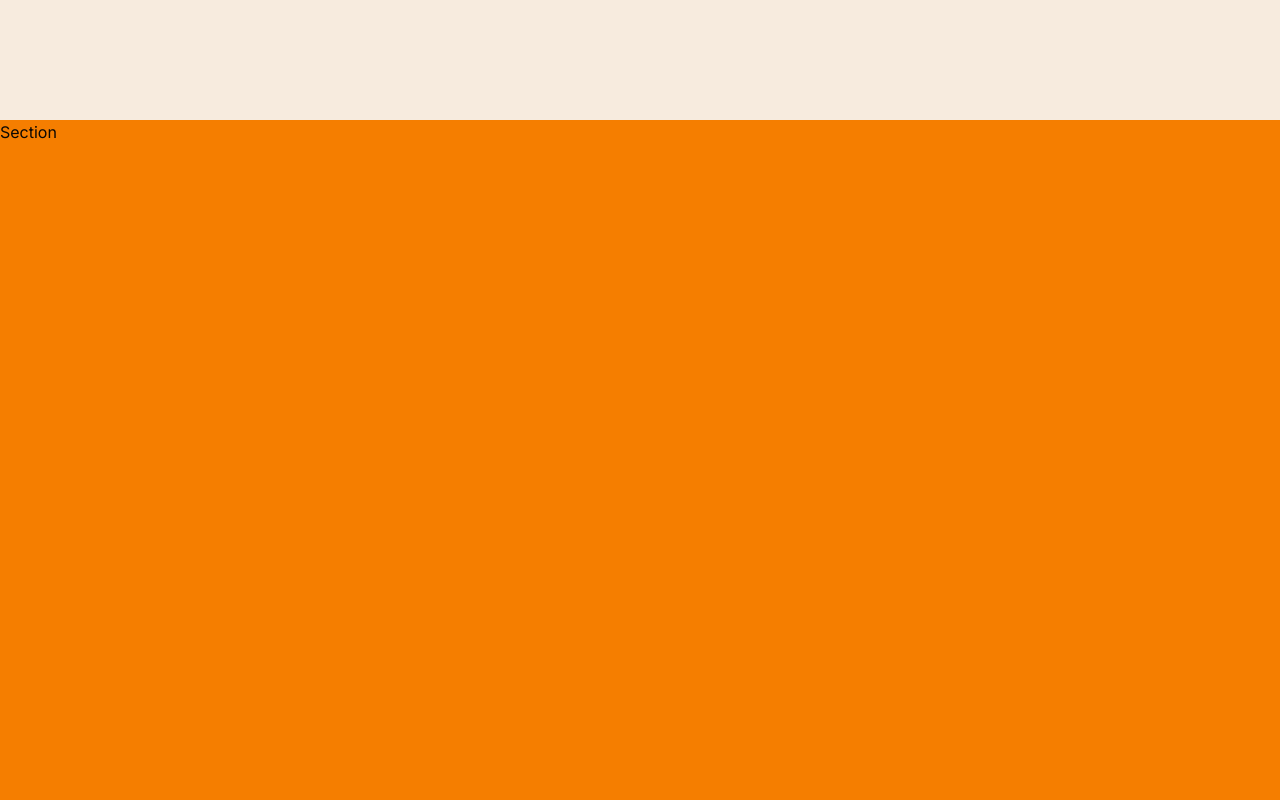
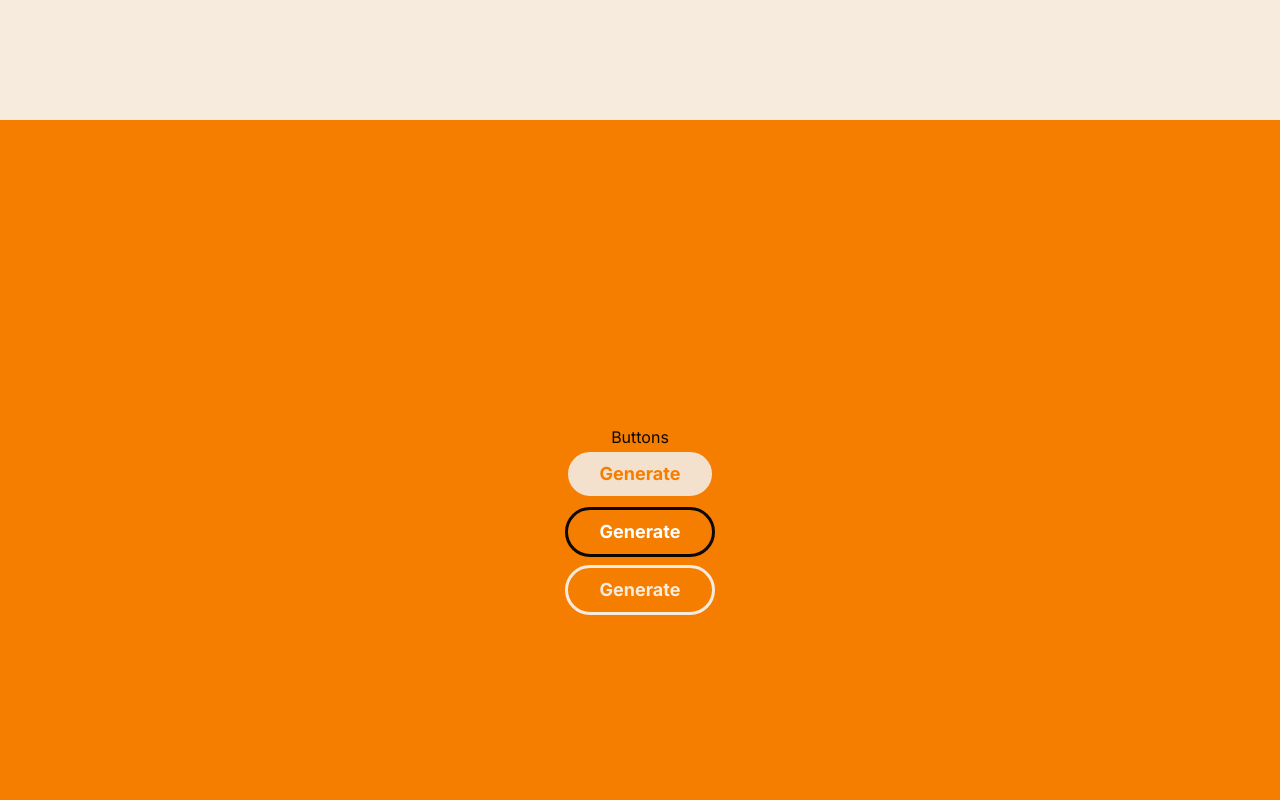
Before and after one commit to iyabc/chef-gru-frontend, a Next.js app: page / in a window 1280 px wide. Shown: the part 680-1480 px from the top of the page. Built offline with nearby package versions, Linux system fonts and the light colour scheme.

Commit message:
refactor: added button variants, fixed globals color

```diff
--- a/src/components/HomePage/HomePage.tsx
+++ b/src/components/HomePage/HomePage.tsx
@@ -25,13 +25,17 @@ const HomePage = () => {
           selectedValues={selectedNERs}
           onValuesChange={handleValuesChange}
         />
-        <MainButton text="Generate" />
       </div>
       <div>
         <NavigationBar sectionRef={sectionsRef} />
         <div ref={sectionsRef}>
           {/* insert sections here */}
-          <section className="bg-primary h-screen">Section</section>
+          <section className="bg-primary h-screen flex justify-center items-center flex-col space-y-2">
+            Buttons
+            <MainButton text="Generate" variant="secondary-outlined" />
+            <MainButton text="Generate" variant="primary-outlined" />
+            <MainButton text="Generate" variant="primary-white-outlined" />
+          </section>
           <section className="bg-accent h-screen">Section</section>
         </div>
       </div>
--- a/src/components/ui/MainButton.tsx
+++ b/src/components/ui/MainButton.tsx
@@ -1,13 +1,35 @@
 import type { FC } from 'react';
+
+import type { VariantProps } from 'class-variance-authority';
+import { cva } from 'class-variance-authority';
+
+const buttonVariants = cva(
+  [
+    'w-fit h-fit border-[3px] py-2 px-8 rounded-full hover:scale-95 duration-300 ease-in-out cursor-pointer',
+  ],
+  {
+    variants: {
+      variant: {
+        'primary-outlined': 'bg-primary border-black text-white',
+        'primary-white-outlined':
+          'bg-primary border-background text-background',
+        'secondary-outlined': 'bg-secondary border-primary text-primary',
+      },
+    },
+  }
+);
 
 type ButtonProps = {
   text: string;
-};
+  variant: string;
+} & VariantProps<typeof buttonVariants>;
 
-const MainButton: FC<ButtonProps> = ({ text }) => {
+const MainButton: FC<ButtonProps> = ({ text, variant }) => {
   return (
-    <div className="bg-orange-500 py-2 px-8 rounded-full hover:scale-95 duration-300 ease-in-out cursor-pointer">
-      <p className="text-xl capitalize font-bold">{text}</p>
+    <div className={buttonVariants({ variant })}>
+      <p className="capitalize font-bold text-sm md:text-base lg:text-lg">
+        {text}
+      </p>
     </div>
   );
 };
--- a/src/styles/globals.css
+++ b/src/styles/globals.css
@@ -7,7 +7,7 @@
   --color-black: 12 8 3;
   --color-background: 247 235 222;
   --color-primary: 245 126 0;
-  --color-secondary: 244, 225, 205;
+  --color-secondary: 244 225 205;
   --color-accent: 200 125 45;
 }
 
```
